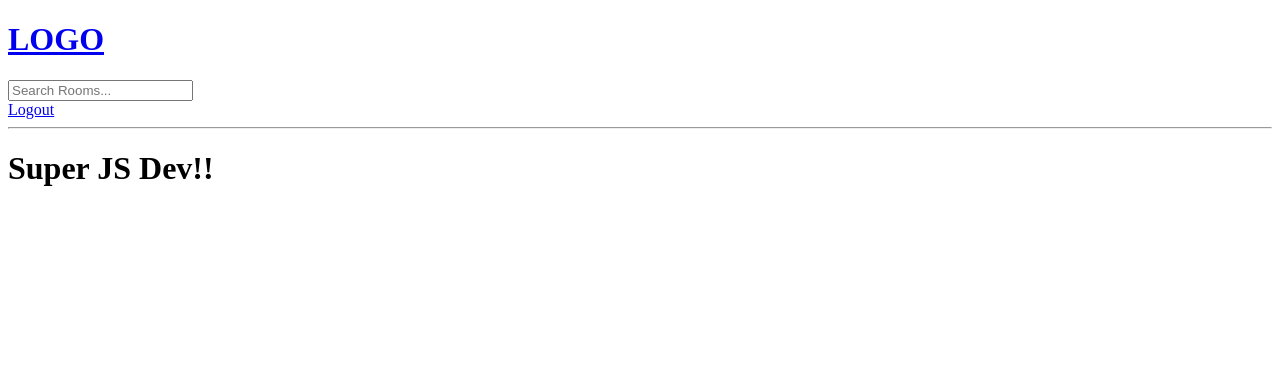
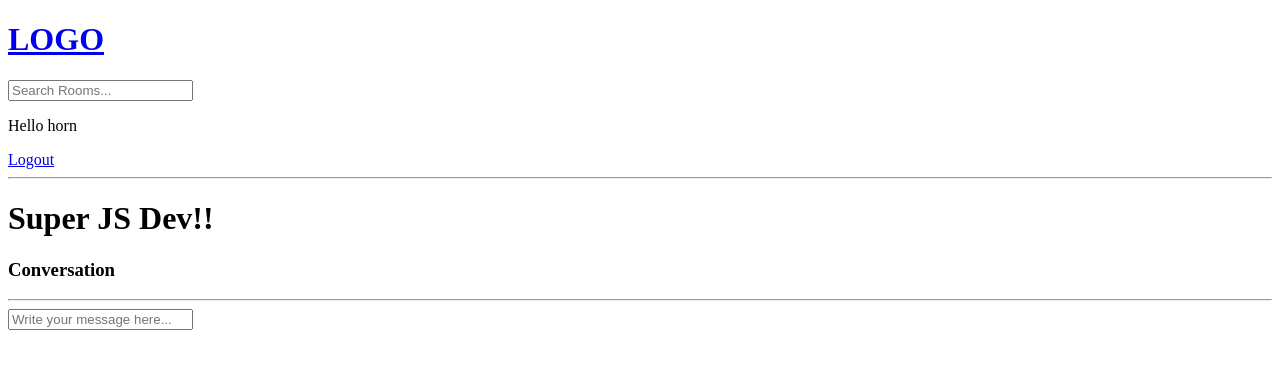
Before and after one commit to devmgod/Django-Harden, a Django app: page /room/6 in a window 1280 px wide. Shown: the top 369 px of the page. Run offline with Django 4.2, Linux system fonts and the light colour scheme; a user stored in the database is signed in; data comes from the database, SQL or seed files in the repository; both versions use the stored data as it was after the commit.

Commit message:
chatform

```diff
--- a/base/templates/base/room.html
+++ b/base/templates/base/room.html
@@ -2,6 +2,30 @@
 
 {% block content %}
 
-    <h1>{{room.name}}</h1>
+<h1>{{room.name}}</h1>
+
+<p>{{room.description}}</p>
+
+<div class="comment-wrapper">
+    <h3>Conversation</h3>
+    <hr />
+
+    {% for message in room_messages %}
+        <div>
+            <small>@{{message.user}} {{message.created|timesince}}</small>
+            <p>{{message.body}}</p>
+            <hr />
+        </div>
+    {% endfor %}
+</div>
+
+{% if request.user.is_authenticated %}
+<div class="comment-form">
+    <form method="POST" action="">
+        {% csrf_token %}
+        <input type="text" name="body" placeholder="Write your message here..." />
+    </form>
+</div>
+{% endif %}
 
 {% endblock content %}
--- a/base/views.py
+++ b/base/views.py
@@ -6,7 +6,7 @@ from django.contrib.auth.models import User
 from django.contrib.auth import authenticate, login, logout
 from django.contrib.auth.forms import UserCreationForm
 from django.db.models import Q
-from .models import Room, Topic
+from .models import Room, Topic, Message
 from .forms import RoomForm
 
 # rooms = [
@@ -74,10 +74,19 @@ def home(request):
     context = {'rooms': rooms, 'topics': topics, 'room_count': room_count}
     return render(request, 'base/home.html', context)
 
-@login_required(login_url='login')
 def room(request, pk):
     room = Room.objects.get(id=pk)
-    context = {'room': room}
+    room_messages = room.message_set.all().order_by('-created')
+
+    if request.method == "POST":
+        message = Message.objects.create(
+            user = request.user,
+            room = room,
+            body = request.POST.get('body')
+        )
+        return redirect('room', pk=room.id)
+
+    context = {'room': room, 'room_messages': room_messages}
     return render(request, 'base/room.html', context)
 
 
--- a/templates/navbar.html
+++ b/templates/navbar.html
@@ -7,6 +7,7 @@
 </form>
 
 {% if request.user.is_authenticated %}
+<p>Hello {{request.user}}</p>
 <a href="{% url 'logout' %}">Logout</a>
 {% else %}
 <a href="{% url 'login' %}">Login</a>
```
Also changed, not shown: db.sqlite3.
